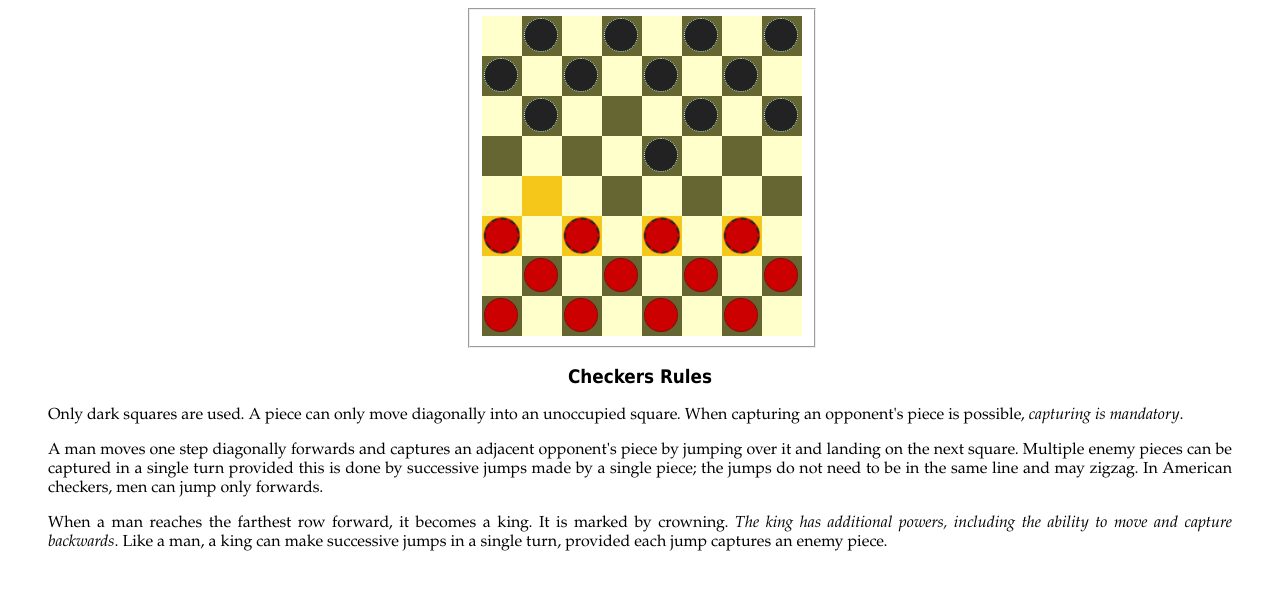
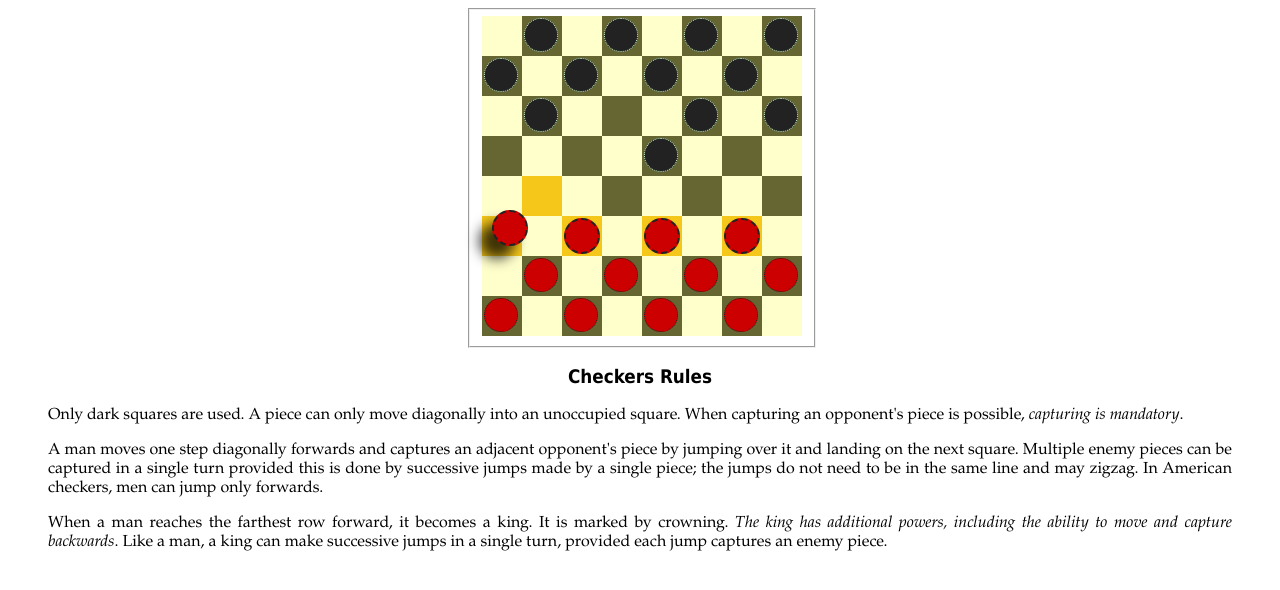
Before and after one commit to rulsc/Checkers-game, a plain HTML site: page index.html in a window 1280 px wide. Both pictures are taken after a click on the element 502 px from the left and 235 px from the top of the page. Drawn offline with Linux system fonts and the light colour scheme.

Commit message:
remove checker rotating replace with hover/shadow

```diff
--- a/classes/utility/EventManager.js
+++ b/classes/utility/EventManager.js
@@ -14,6 +14,14 @@ EventManager.prototype.attachInitialListeners = function (player) {
     el.addEventListener("click", function (e) {
       e.stopImmediatePropagation();
       self.attachSelectionListeners(player);
+      document
+        .querySelectorAll(".checker")
+        .forEach((el) => el.classList.remove("selected"));
+      if (e.target.classList.contains("square")) {
+        e.target.firstChild.classList.add("selected");
+      } else {
+        e.target.classList.add("selected");
+      }
     });
 
     el.classList.add("highlight");
--- a/styles/style.css
+++ b/styles/style.css
@@ -134,9 +134,9 @@ fieldset {
   background-color: #f5c71a;
 }
 
-.highlight .checker {
+/* .highlight .checker {
   animation: spin 4s linear infinite;
-}
+} */
 
 .highlight .black {
   border: 0.15em dashed #fff;
@@ -146,19 +146,26 @@ fieldset {
   border: 0.15em dashed #222;
 }
 
+.selected {
+  position: relative;
+  top: -20%;
+  left: 20%;
+  box-shadow: -1vw 1vw 1vw 0 rgba(0, 0, 0, 0.75);
+}
+
 .king {
   opacity: 0.5;
   background-image: url("./images/80px-Crown_of_the_Kingdom_of_Greece.svg.png");
 }
 
-@keyframes spin {
+/* @keyframes spin {
   0% {
     transform: rotate(0deg);
   }
   100% {
     transform: rotate(360deg);
   }
-}
+} */
 
 .ai-cover {
   background-color: transparent;
```
